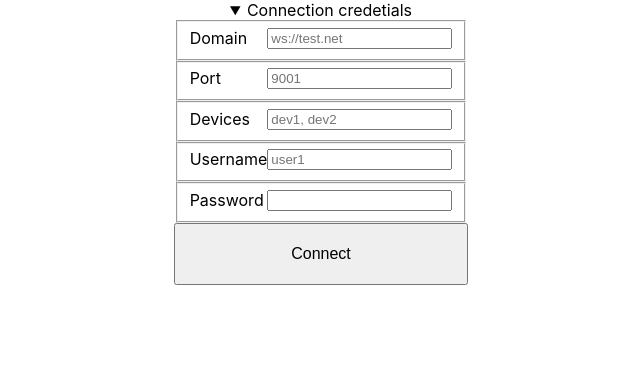
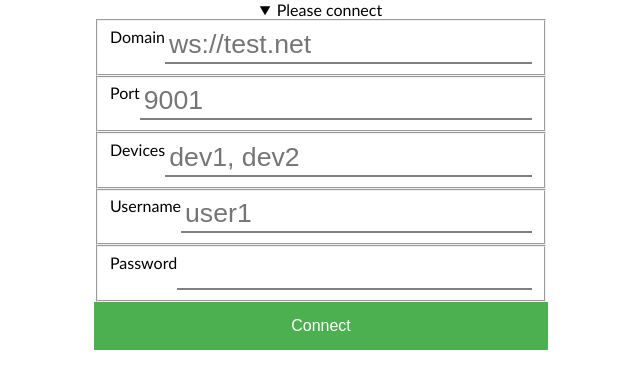
Before and after one commit to gleb-svechnikov/socket-220, a React (Create React App) app: page / in a window 1280 px wide. Shown: the top 388 px of the page, without its empty margins (319-959 px from the left). Built offline with nearby package versions, Linux system fonts and the light colour scheme.

Commit message:
Update login UX

```diff
--- a/src/App.js
+++ b/src/App.js
@@ -2,18 +2,13 @@ import React, { Component } from "react";
 import "./App.css";
 import MQTT from "mqtt";
 import RTChart from "react-rt-chart";
-
+import LoginForm from './LoginForm/LoginForm.js'
 class App extends Component {
   constructor(props) {
     super(props);
     this.state = {
-      url: "",
       open: true,
-      devices: [],
-      port: "",
-      username: "",
       fulfilled: false,
-      password: "",
       uptime: "",
       tempIn: {
         date: new Date(),
@@ -42,12 +37,13 @@ class App extends Component {
 
     client.on("connect", () => {
       console.log("connected", this.state.devices);
+      if(this.state.devices && this.state.devices.length > 0){
         for (const device of this.state.devices) {
           client.subscribe(
             "/" + user + "/" + device + "/out/time_up",
             { qos: 1 },
             error => {
-            // console.error(error);
+              console.error(error);
               if (!error) {
                 console.log("subscribed");
                 console.log(this.state.data);
@@ -58,7 +54,7 @@ class App extends Component {
             "/" + user + "/" + device + "/out/temp_out",
             { qos: 1 },
             error => {
-            // console.error(error);
+              console.error(error);
               if (!error) {
                 console.log("subscribed");
                 // console.log(this.state.data);
@@ -76,6 +72,8 @@ class App extends Component {
               }
             }
           );
+      }
+
       }
 
       client.on("message", (topic, message) => {
@@ -105,54 +103,52 @@ class App extends Component {
       });
     });
   };
-  changeURL = event => {
-    this.setState({ url: event.target.value });
-  };
-  changePort = event => {
-    this.setState({ port: event.target.value });
-  };
-  changeUsername = event => {
-    console.log(event.target.value);
 
-    this.setState({ username: event.target.value });
-  };
-  changePassword = event => {
-    console.log(event.target.value);
-    this.setState({ password: event.target.value });
-  };
-  changeDevices = event => {
-    console.log("Devices", event.target.value);
-    this.setState({
-      devices: event.target.value.replace(/\s/g, "").split(",")
-    });
-  };
 
   componentDidMount() {
     setInterval(() => this.forceUpdate(), 6000);
-  }
-  onSubmit = event => {
-    event.preventDefault();
+
+    if(localStorage.getItem('credetials') && localStorage.getItem('credetials').length > 0){
+      const credetials = JSON.parse(localStorage.getItem('credetials'))
+      const parser = document.createElement("a");
+      parser.href = credetials.url;
+      console.log(parser.protocol.slice(0, -1),
+      parser.hostname,
+      credetials.port,
+      credetials.username,
+      credetials.password);
+      this.mqttSub(
+        parser.protocol.slice(0, -1),
+        parser.hostname,
+        credetials.port,
+        credetials.username,
+        credetials.password
+      );
       this.setState({
         fulfilled: true,
         open: false
       });
-    console.log(
-      this.state.url,
-      this.state.port,
-      this.state.username,
-      this.state.password
-    );
-    var parser = document.createElement("a");
-    parser.href = this.state.url;
-    // console.log(parser.protocol.slice(0, -1), parser.hostname);
+    }
+  }
+  onSubmit = (data) => {
+    const parser = document.createElement("a");
+    parser.href = data.url;
+    this.setState({
+      fulfilled: true,
+      open: false
+    });
+
+    if(localStorage.getItem('credetials') === null){
+        localStorage.setItem('credetials', JSON.stringify(data));
+    }
+
     this.mqttSub(
       parser.protocol.slice(0, -1),
       parser.hostname,
-      this.state.port,
-      this.state.username,
-      this.state.password
+      data.port,
+      data.username,
+      data.password
     );
-    return false;
   };
   render() {
     const chart = {
@@ -165,12 +161,7 @@ class App extends Component {
     };
     const {
       open,
-      url,
-      port,
       fulfilled,
-      username,
-      devices,
-      password,
       uptime,
       tempOut,
       tempIn
@@ -181,66 +172,9 @@ class App extends Component {
       <main className="App">
         <details open={open}>
           <summary>
-            {!fulfilled ? "Connection credetials" : "Connected"}
+            {!fulfilled ? "Please connect" : "Connected"}
           </summary>
-          <form onSubmit={this.onSubmit}>
-            <fieldset>
-              <label htmlFor="domain">Domain</label>
-              <input
-                type="url"
-                id="domain"
-                value={url}
-                required
-                onChange={this.changeURL}
-                placeholder="ws://test.net"
-              />
-            </fieldset>
-            <fieldset>
-              <label htmlFor="port">Port</label>
-              <input
-                type="number"
-                id="port"
-                value={port}
-                required
-                onChange={this.changePort}
-                placeholder="9001"
-              />
-            </fieldset>
-            <fieldset>
-              <label htmlFor="devices">Devices</label>
-              <input
-                type="text"
-                id="devices"
-                value={devices.toString()}
-                required
-                onChange={this.changeDevices}
-                placeholder="dev1, dev2"
-              />
-            </fieldset>
-            <fieldset>
-              <label htmlFor="username">Username</label>
-              <input
-                type="text"
-                id="username"
-                value={username}
-                required
-                onChange={this.changeUsername}
-                placeholder="user1"
-              />
-            </fieldset>
-            <fieldset>
-              <label htmlFor="password">Password</label>
-              <input
-                type="password"
-                id="password"
-                value={password}
-                required
-                onChange={this.changePassword}
-              />
-            </fieldset>
-
-            <button type="submit">Connect</button>
-          </form>
+          <LoginForm provideCredentials={this.onSubmit} />
         </details>
 
         {this.state.fulfilled && (
--- /dev/null
+++ b/src/LoginForm/LoginForm.css
@@ -0,0 +1,24 @@
+form {
+  display: flex;
+  flex-direction: column;
+}
+fieldset {
+  display: flex;
+  justify-content: space-between;
+}
+button {
+  background-color: #4CAF50;
+  border: none;
+  color: white;
+  padding: 15px 32px;
+  text-align: center;
+  text-decoration: none;
+  display: inline-block;
+  font-size: 16px;
+}
+input{
+  zoom: 2;
+  border: none;
+  border-bottom: 1px solid gray;
+  width: 100%
+}
--- /dev/null
+++ b/src/LoginForm/LoginForm.js
@@ -0,0 +1,116 @@
+import React, { Component } from "react";
+import "./LoginForm.css";
+class LoginForm extends Component {
+    constructor(props) {
+        super(props);
+        this.state = {
+            url: "",
+            devices: [],
+            port: "",
+            username: "",
+            password: "",
+
+        };
+    }
+    changeURL = event => {
+      this.setState({ url: event.target.value });
+    };
+    changePort = event => {
+      this.setState({ port: event.target.value });
+    };
+    changeUsername = event => {
+      console.log(event.target.value);
+
+      this.setState({ username: event.target.value });
+    };
+    changePassword = event => {
+      console.log(event.target.value);
+      this.setState({ password: event.target.value });
+    };
+    changeDevices = event => {
+      console.log("Devices", event.target.value);
+      this.setState({
+        devices: event.target.value.replace(/\s/g, "").split(",")
+      });
+    };
+    onSubmit = event => {
+        event.preventDefault();
+
+        this.props.provideCredentials({
+          url: this.state.url,
+          port: this.state.port,
+          username: this.state.username,
+          password:  this.state.password
+        })
+
+        return false;
+    }
+    render() {
+      const {
+        url,
+        port,
+        username,
+        devices,
+        password,
+      } = this.state;
+        return ( <form onSubmit={this.onSubmit}>
+            <fieldset>
+              <label htmlFor="domain">Domain</label>
+              <input
+                type="url"
+                id="domain"
+                value={url}
+                required
+                onChange={this.changeURL}
+                placeholder="ws://test.net"
+              />
+            </fieldset>
+            <fieldset>
+              <label htmlFor="port">Port</label>
+              <input
+                type="number"
+                id="port"
+                value={port}
+                required
+                onChange={this.changePort}
+                placeholder="9001"
+              />
+            </fieldset>
+            <fieldset>
+              <label htmlFor="devices">Devices</label>
+              <input
+                type="text"
+                id="devices"
+                value={devices.toString()}
+                required
+                onChange={this.changeDevices}
+                placeholder="dev1, dev2"
+              />
+            </fieldset>
+            <fieldset>
+              <label htmlFor="username">Username</label>
+              <input
+                type="text"
+                id="username"
+                value={username}
+                required
+                onChange={this.changeUsername}
+                placeholder="user1"
+              />
+            </fieldset>
+            <fieldset>
+              <label htmlFor="password">Password</label>
+              <input
+                type="password"
+                id="password"
+                value={password}
+                required
+                onChange={this.changePassword}
+              />
+            </fieldset>
+            <button type="submit">Connect</button>
+            </form>)
+        }
+    }
+
+    export default (LoginForm)
--- a/src/index.css
+++ b/src/index.css
@@ -4,9 +4,7 @@ html {
 }
 body {
   padding: 0;
-  font-family: -apple-system, BlinkMacSystemFont, "Segoe UI", "Roboto", "Oxygen",
-    "Ubuntu", "Cantarell", "Fira Sans", "Droid Sans", "Helvetica Neue",
-    sans-serif;
+  font-family:  "Trebuchet MS", sans-serif;
   -webkit-font-smoothing: antialiased;
   -moz-osx-font-smoothing: grayscale;
   margin: 0;
@@ -25,19 +23,7 @@ code {
   font-family: source-code-pro, Menlo, Monaco, Consolas, "Courier New",
     monospace;
 }
-form {
-  display: flex;
-  flex-direction: column;
-}
-fieldset {
-  display: flex;
-  justify-content: space-between;
-  min-width: 250px;
-}
-button {
-  padding: 20px;
-  font-size: 16px;
-}
+
 
 /*-- Chart --*/
 .c3 svg {
```
Lines whose indentation alone changed are shown as unchanged.
